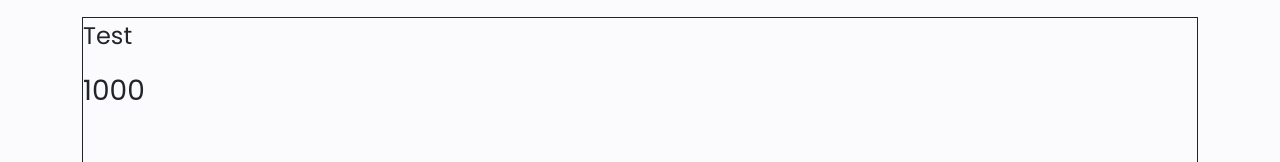
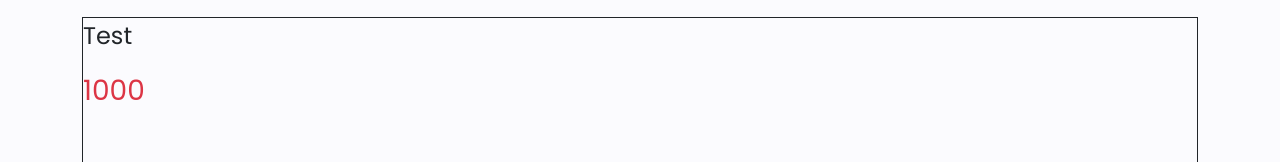
Before and after one commit to MarkRyuo/SalesInventoryManagementSystem_SIMS, a React (Vite) app in the folder client/: page /ReportPage in a window 1280 px wide. Shown: the part 134-296 px from the top of the page. Built offline with nearby package versions, Linux system fonts and the light colour scheme.

Commit message:
Subject : Body

```diff
--- a/client/src/components/Comps/ReportCharts.jsx
+++ b/client/src/components/Comps/ReportCharts.jsx
@@ -12,7 +12,7 @@ const ReportCharts = () => {
         <>
             <div className="contentChart">
                 <p className="fs-4">{title}</p>
-                <p className="fs-3 text-">{number}</p>
+                <p className="fs-3 text-danger">{number}</p>
             </div>
         </>
     )
```
